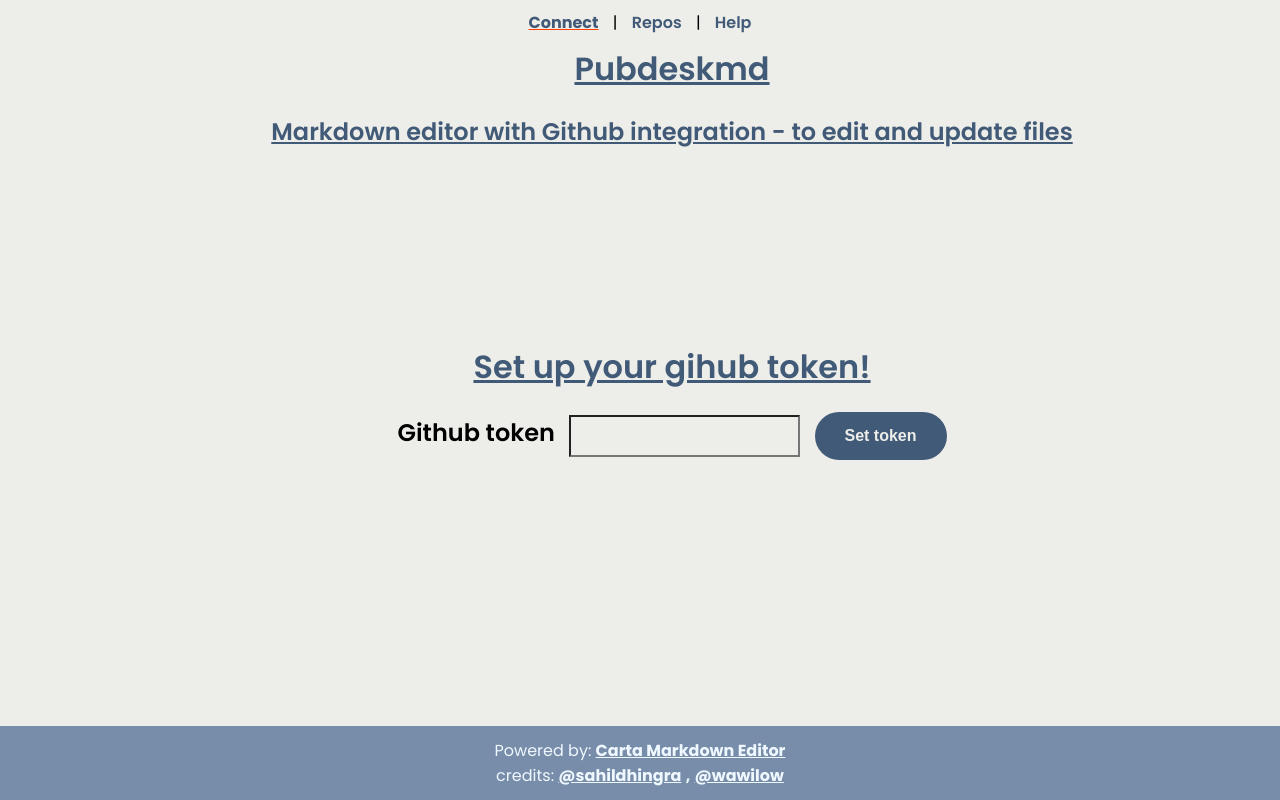
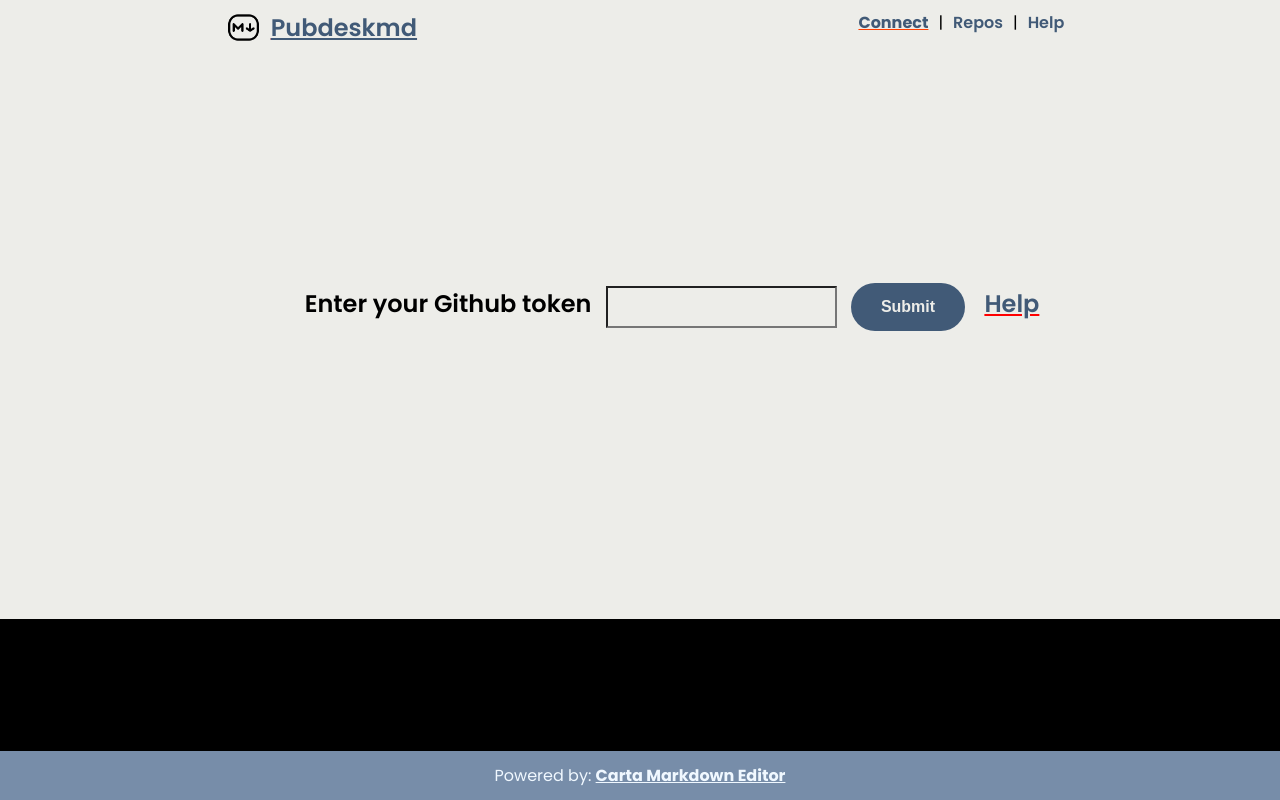
Before and after one commit to skar-software/markdown-git-cms, a SvelteKit app in the folder frontend/: page /login in a window 1280 px wide. Shown: the top 800 px of the page. Built offline with nearby package versions, Linux system fonts and the light colour scheme.

Commit message:
chore: Update login page layout and styling

```diff
--- a/frontend/src/routes/+layout.svelte
+++ b/frontend/src/routes/+layout.svelte
@@ -19,6 +19,16 @@
 
 <div class="app">
   <header>
+    <div>
+      <img
+        style="margin-right: 10px;"
+        src="/markdown.png"
+        height="35"
+        width="35"
+        alt="markdown"
+      />
+      <h2><a href="https://github.com/skar-software/pubdeskmd" target="_blank">Pubdeskmd</a></h2>
+    </div>
     <div>
       <button
         class:current-page={path === "login"}
@@ -59,28 +69,37 @@
         >Carta Markdown Editor
       </a>
     </span>
-    <span style="font-weight: 400;">
-      credits:
-      <a
-        class="foot"
-        href="https://github.com/sahildhingraa">@sahildhingra</a
-      >
-      <span> ,</span>
-      <a
-        class="foot"
-        href="https://github.com/Wawilow">@wawilow</a
-      >
-    </span>
   </footer>
 </div>
 
 <style>
+  div {
+    display: flex;
+    flex-direction: row;
+    justify-content: center;
+    align-items: flex-start;
+    font-size: normal;
+  }
+  a{
+    color: #415a77;
+  }
+  h2 {
+    color: #415a77;
+    text-decoration: underline;
+    font-size: 1.5em;
+    margin-top: 0;
+    font-weight: 600;
+    text-align: center;
+    /* padding-right: 30vw; */
+    text-decoration-color: red;
+  }
   header {
     display: flex;
     flex-direction: row;
-    justify-content: center;
-    align-items: center;
+    justify-content: space-around;
+    align-items: flex-start;
     padding: 10px;
+    width: 100%;
     background-color: #edede9;
   }
   * {
@@ -89,7 +108,8 @@
   .app {
     display: flex;
     flex-direction: column;
-    min-height: 100vh;
+    background-color: #edede9;
+    /* min-height: 100vh; */
   }
 
   main {
@@ -129,7 +149,7 @@
       padding: 12px 0;
     }
   }
-.header-button {
+  .header-button {
     background-color: transparent;
     outline: none;
     border: none;
@@ -145,7 +165,7 @@
   }
   .current-page {
     text-decoration: underline;
-    text-decoration-color: #ff3e00 ;
+    text-decoration-color: #ff3e00;
     font-weight: 700 !important;
     cursor: pointer;
   }
--- a/frontend/src/routes/+page.svelte
+++ b/frontend/src/routes/+page.svelte
@@ -26,5 +26,3 @@
     }
   });
 </script>
-
-<main></main>
--- a/frontend/src/routes/login/+layout.svelte
+++ b/frontend/src/routes/login/+layout.svelte
@@ -10,8 +10,9 @@
 
 <div class="app">
   <header>
-    <h1>Pubdeskmd</h1>
-    <h2>Markdown editor with Github integration - to edit and update files</h2>
+    <div style="display: flex; flex-direction: row; justify-content:center; align-items:flex-start">
+
+    </div>
   </header>
   <main>
     <slot />
@@ -19,12 +20,5 @@
 </div>
 
 <style>
-  h2 {
-    color: #415a77;
-    text-decoration: underline;
-    font-size: 1.5em;
-    margin-top: 0;
-    font-weight: 600;
-    text-align: center;
-}
+
 </style>
--- a/frontend/src/routes/login/+page.svelte
+++ b/frontend/src/routes/login/+page.svelte
@@ -23,13 +23,13 @@
 </script>
 
 <main>
-  <h1>Set up your gihub token!</h1>
+  <!-- <h1>Set up your gihub token!</h1> -->
   <form
     class="login-form"
     on:submit|preventDefault={handleSubmit}
   >
     <label>
-      <span>Github token</span>
+      <span>Enter your Github token</span>
       <input
         class="file-input"
         type="password"
@@ -38,11 +38,12 @@
     </label>
     <button
       class="login-button"
-      type="submit">Set token</button
+      type="submit">Submit</button
     >
     {#if err !== ""}
       <span style="color: #ff3e00;">{err}</span>
     {/if}
+    <a href="https://skar-software.github.io/pubdeskmd" target="_blank">Help</a>
   </form>
 </main>
 
@@ -54,4 +55,12 @@
     align-items: center;
     height: 50vh;
   }
+  a{
+    font-size: 1.5rem;
+    margin-left: 15px;
+    font-weight: 600;
+    text-decoration: underline;
+    text-decoration-color: red;
+    color: #415a77;
+  }
 </style>
--- a/frontend/src/routes/repos/+page.svelte
+++ b/frontend/src/routes/repos/+page.svelte
@@ -5,9 +5,9 @@
   import "../../style.css";
   import { getContext } from "svelte";
 
-const titleStore = getContext("title");
-// Update the title when this component is mounted
-titleStore.set(`Choose your repository`);
+  const titleStore = getContext("title");
+  // Update the title when this component is mounted
+  titleStore.set(`Choose your repository`);
 
   interface Rep {
     Name: string;
@@ -46,7 +46,10 @@ titleStore.set(`Choose your repository`);
   <table>
     <tr>
       <th>#</th>
-      <th>Name</th>
+      <th style="display: flex; flex-direction:column">
+        <span>Repo Name</span>
+        <span>(sorted by last edited)</span>
+      </th>
     </tr>
     {#each r as rep, i}
       {#if rep.Name !== ""}
@@ -79,3 +82,10 @@ titleStore.set(`Choose your repository`);
     </tr>
   </table>
 </main>
+<style>
+  span{
+    font-size: small !important;
+    border: none;
+    outline: none;
+  }
+</style>
--- a/frontend/src/routes/repos/[owner]/[rep]/[file]/+page.svelte
+++ b/frontend/src/routes/repos/[owner]/[rep]/[file]/+page.svelte
@@ -31,12 +31,19 @@
     }
     return [];
   }
+  let path: string = "";
 
   onMount(async () => {
     titleStore.set("");
+
+    const parts = data.rep.split("/");
+    const repoName = parts[0];
+    const restPath = parts.slice(1).join("/");
+    path = `https://github.com/${data.owner}/${repoName}/tree/main/${restPath}/${data.file}`;
+    console.log(path);
     await getReps();
   });
-
+  let submited = 0;
   let url2 = "/api/upl";
   async function SendFile() {
     let formData = new FormData();
@@ -49,12 +56,17 @@
       body: formData,
     });
     if (response.status === 200) {
-      alert("File successfully updated and committed to Github.");
-      window.location.reload();
+      submited = 1;
     } else {
-      alert("Error updating file");
-      console.error("Error:", response);
+      submited = 2;
     }
+    // if (response.status === 200) {
+    //   alert("File successfully updated and committed to Github.");
+    //   window.location.reload();
+    // } else {
+    //   alert("Error updating file");
+    //   console.error("Error:", response);
+    // }
   }
 </script>
 
@@ -64,10 +76,22 @@
     {carta}
     bind:value
   />
-  <button
-    class="button"
-    on:click={SendFile}>Update file</button
-  >
+  <div>
+    <button
+      class="button"
+      on:click={SendFile}>Update file</button
+    >
+    {#if submited === 1}
+      <span
+        >updated github file: <a
+          href={path}
+          target="_blank">{data.file}</a
+        ></span
+      >
+    {:else if submited === 2}
+      <span>Error updating file</span>
+    {/if}
+  </div>
 </main>
 
 <style>
@@ -76,18 +100,13 @@
   }
   :global(.my-h1) {
     color: #415a77;
-    text-decoration: underline;
-    font-size: 2em;
-    font-weight: 600;
-    font-family: poppins;
     text-align: center;
-    margin-top: 0;
-  }
+   }
   :global(.main) {
     padding: 1em;
     margin: 0 auto;
     background-color: #edede9;
-    height: 100%;
+    /* height: 100%; */
     display: flex;
     flex-direction: column;
 
@@ -115,4 +134,14 @@
     font-size: 1.1rem;
     line-height: 1.25rem;
   }
+  a {
+    font-size: 1.3rem;
+    color: blue;
+    text-decoration: underline;
+  }
+  span {
+    font-size: 1.3rem;
+    color: red;
+    margin: 0 10px;
+  }
 </style>
--- a/frontend/src/style.css
+++ b/frontend/src/style.css
@@ -5,6 +5,7 @@ body {
     position: relative;
     width: 100%;
     height: 100%;
+    background: #000;
     margin: 0;
     padding: 0;
 }
@@ -22,7 +23,7 @@ main {
 
 h1 {
     color: #415a77;
-    text-decoration: underline;
+    /* text-decoration: underline; */
     font-size: 2em;
     margin-top: 0;
     font-weight: 600;
```
Also changed, not shown: frontend/static/markdown.png (added).
